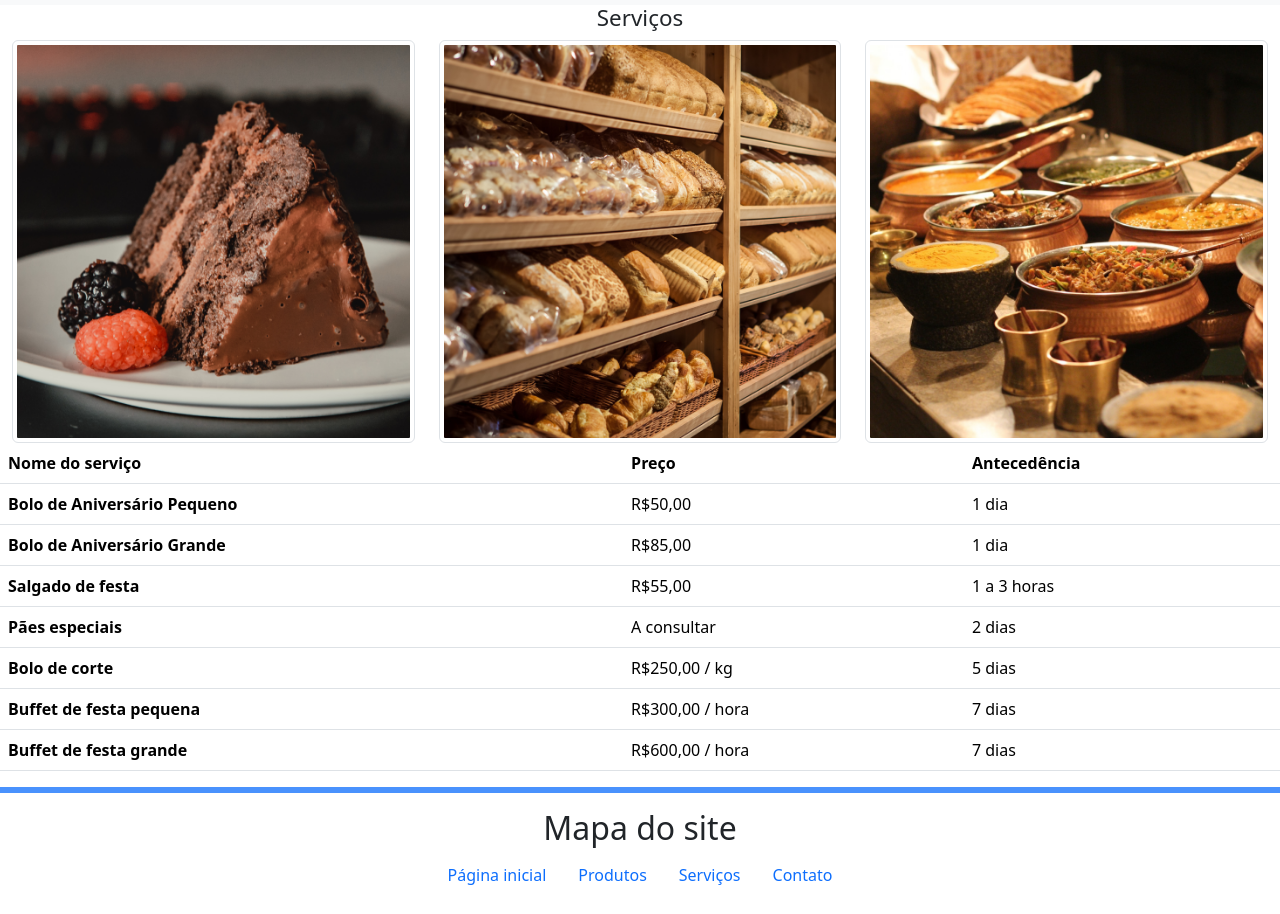
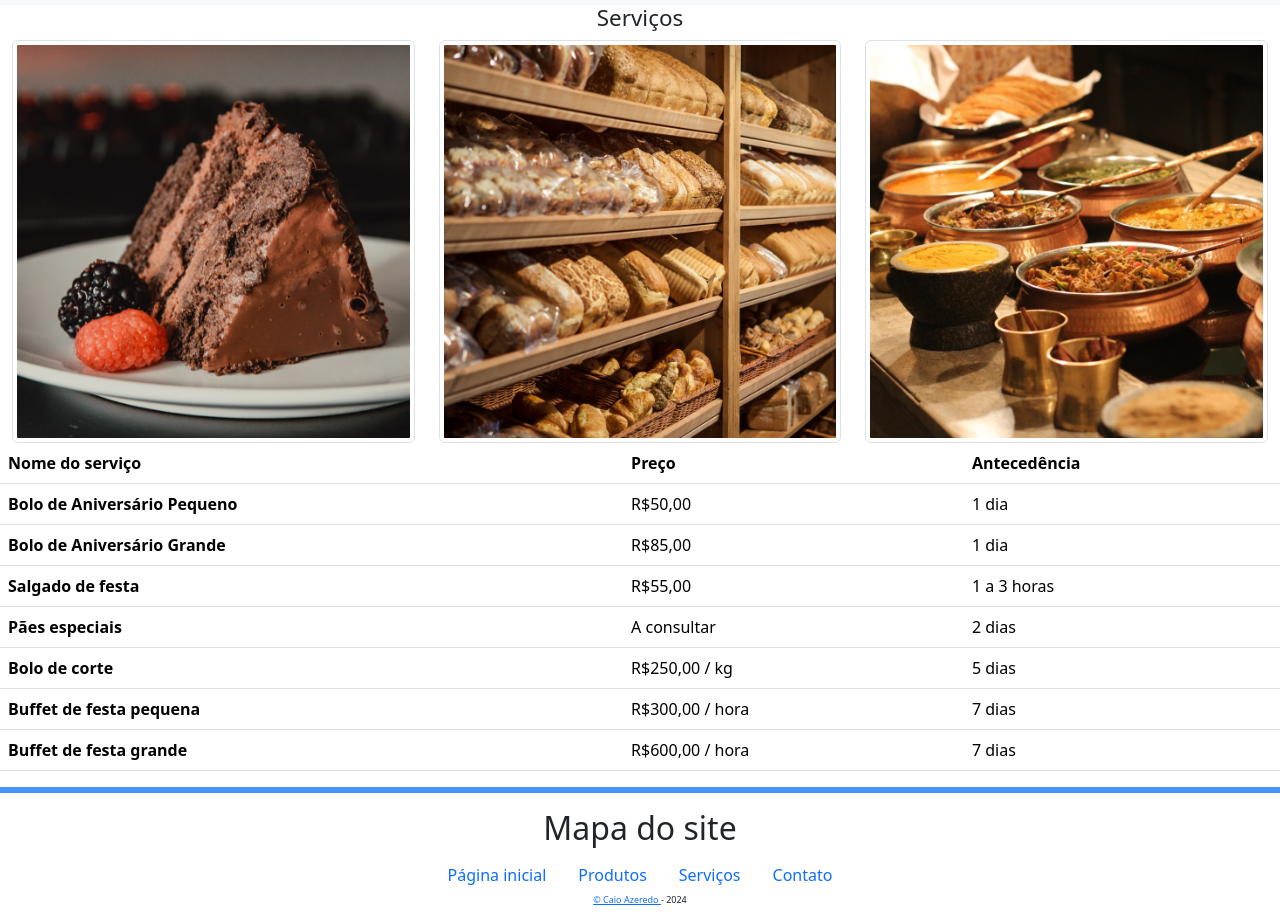
Before and after one commit to caiosazeredo/Padaria-Exemplo, a plain HTML site: page servicos.html in a window 1280 px wide. Shown: the part 54-968 px from the top of the page. Drawn offline with nearby package versions, Linux system fonts and the light colour scheme.

Commit message:
Ajustes rodapé
Foi adicionado nome e um script para pegar o ano automaticamente

```diff
--- a/servicos.html
+++ b/servicos.html
@@ -140,6 +140,17 @@
             <a class="nav-link" href="contato.html">Contato</a>
           </li>
         </ul>
+        <h6 style="text-align: center; font-size: xx-small;">
+        <a href="https://br.linkedin.com/in/caiosazeredo">  © Caio Azeredo </a> - <span id="ano-copyright"></span>
+        </h6>
+
+          <script>
+            // Captura o ano atual
+            const anoAtual = new Date().getFullYear();
+
+            // Seleciona o elemento HTML com o id 'ano-copyright'
+            document.getElementById('ano-copyright').textContent = anoAtual;
+          </script>
           <script src="https://cdn.jsdelivr.net/npm/bootstrap@5.3.3/dist/js/bootstrap.bundle.min.js" integrity="sha384-YvpcrYf0tY3lHB60NNkmXc5s9fDVZLESaAA55NDzOxhy9GkcIdslK1eN7N6jIeHz" crossorigin="anonymous"></script>
       </footer>
 </body>
```
Also changed, not shown: contato.html (+11 -0 lines), index.html (+11 -0 lines), produtos.html (+11 -0 lines).
